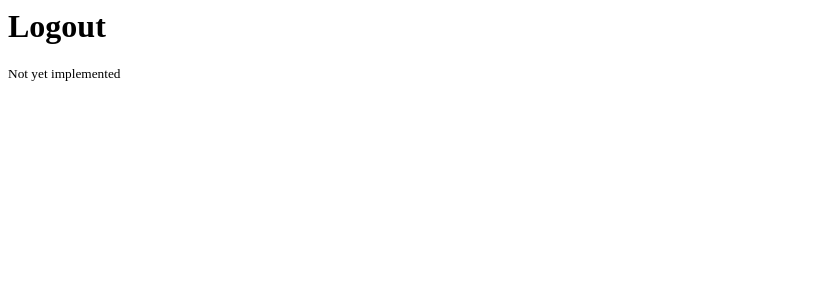
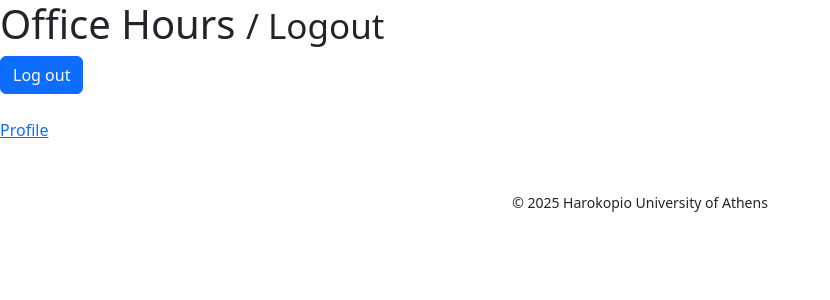
Before and after one commit to gkoulis/DS-Lab-OfficeHours-2627, a Spring Boot app: page /logout in a window 1280 px wide. Shown: the top 300 px of the page, without its empty margins (0-830 px from the left). Run offline with Spring Boot 4, Linux system fonts and the light colour scheme; some libraries are stand-ins or nearby versions.

Commit message:
changed logout.html

```diff
--- a/src/main/resources/templates/logout.html
+++ b/src/main/resources/templates/logout.html
@@ -1,2 +1,30 @@
-<h1>Logout</h1>
-<small>Not yet implemented</small>
+<!DOCTYPE html>
+<html
+    xmlns:th="https://www.thymeleaf.org"
+    xmlns:layout="http://www.ultraq.net.nz/thymeleaf/layout"
+    layout:decorate="~{base}">
+
+<head>
+    <title>Logout</title>
+</head>
+
+<body>
+
+<header layout:fragment="header">
+    <h1>Office Hours <small>/ Logout</small></h1>
+</header>
+
+<section layout:fragment="main">
+
+    <form th:action="@{/logout}" method="post">
+        <div class="mb-4">
+            <button type="submit" class="btn btn-primary">Log out</button>
+        </div>
+
+        <p><a th:href="@{/profile}">Profile</a></p>
+    </form>
+
+</section>
+
+</body>
+</html>
```
